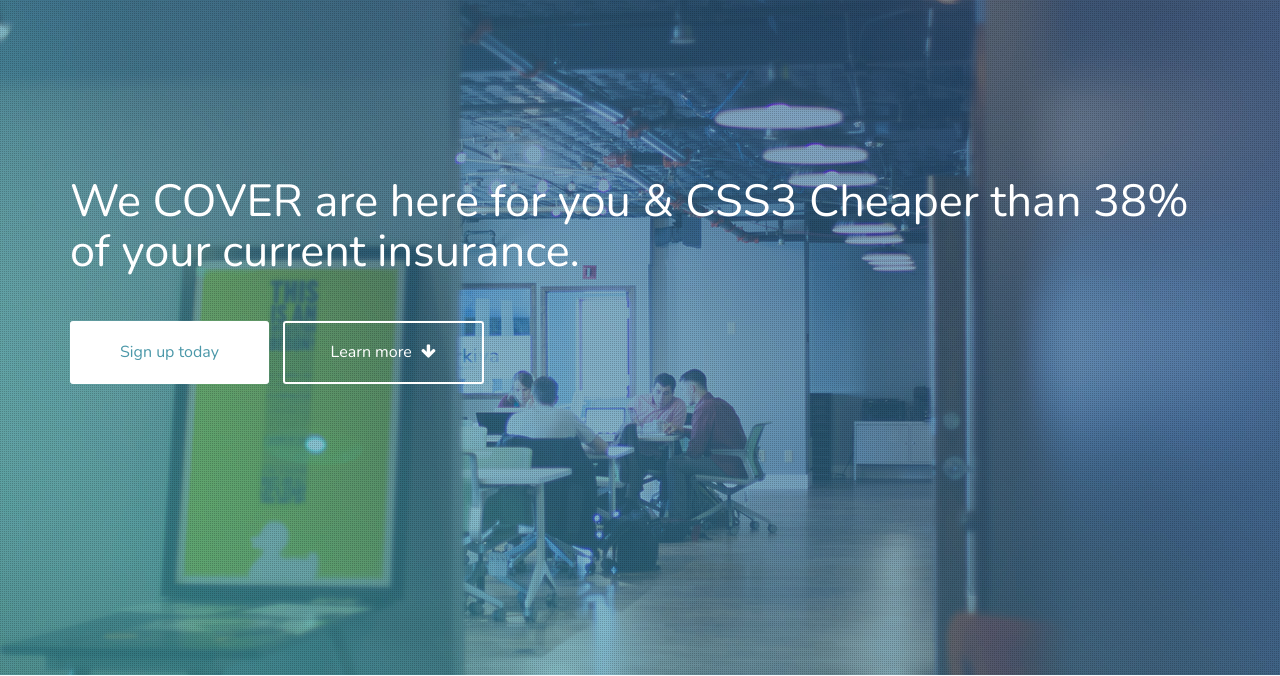
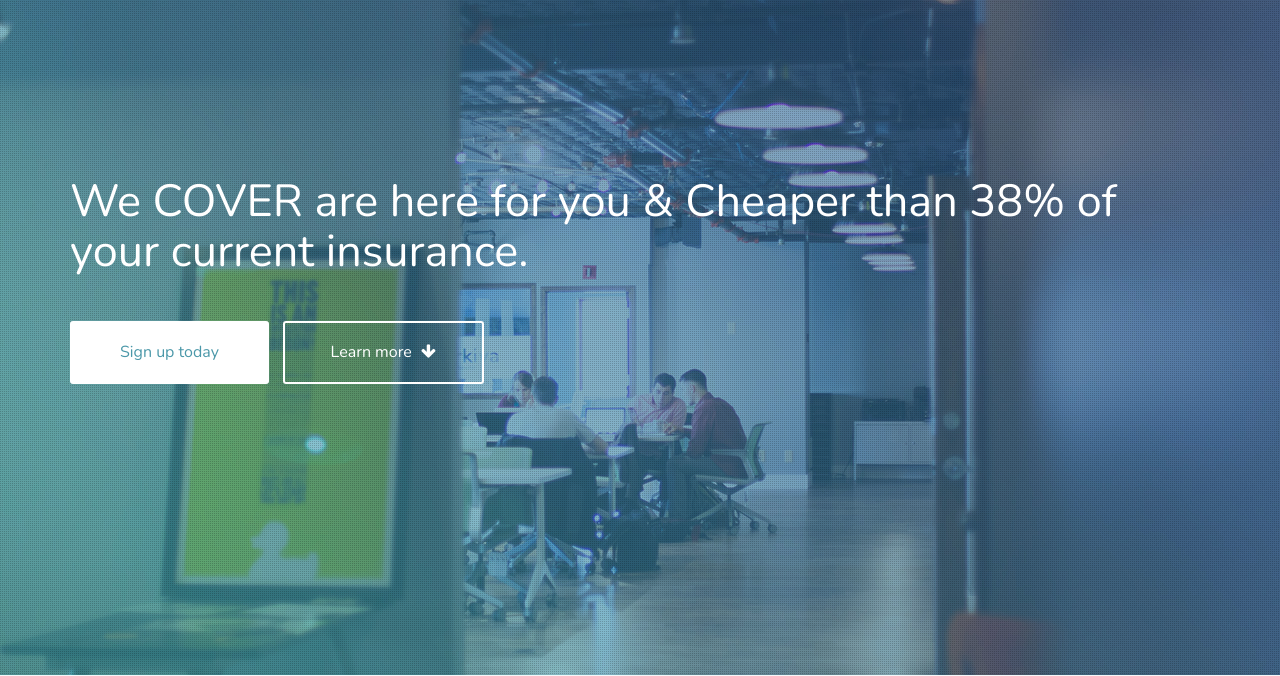
Before and after one commit to tsolmoo17/cover.mn, a plain HTML site: page index.html in a window 1280 px wide. Shown: the part 125-801 px from the top of the page. Drawn offline with nearby package versions, Linux system fonts and the light colour scheme.

Commit message:
Updated home page

```diff
--- a/index.html
+++ b/index.html
@@ -58,7 +58,7 @@
 					</div>
 					<div class="row hero-content">
 						<div class="col-md-12">
-							<h1 class="animated fadeInDown">We COVER are here for you &amp; CSS3 Cheaper than 38% of your current insurance.</h1>
+							<h1 class="animated fadeInDown">We COVER are here for you &amp; Cheaper than 38% of your current insurance.</h1>
 							<a href="http://tympanus.net/codrops/?p=22554" class="use-btn animated fadeInUp">Sign up today</a> <a href="#about" class="learn-btn animated fadeInUp">Learn more <i class="fa fa-arrow-down"></i></a>
 						</div>
 					</div>
```
